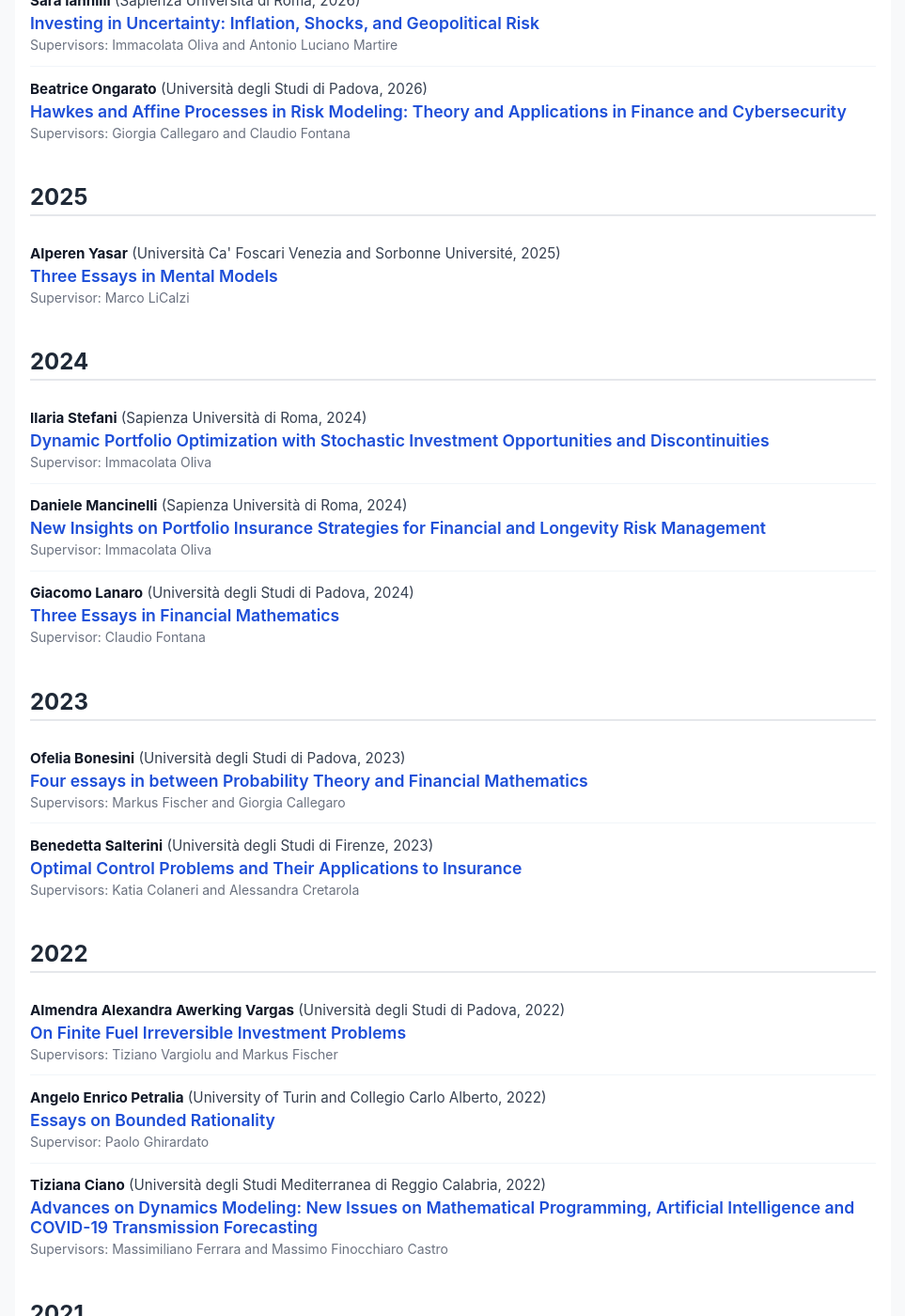
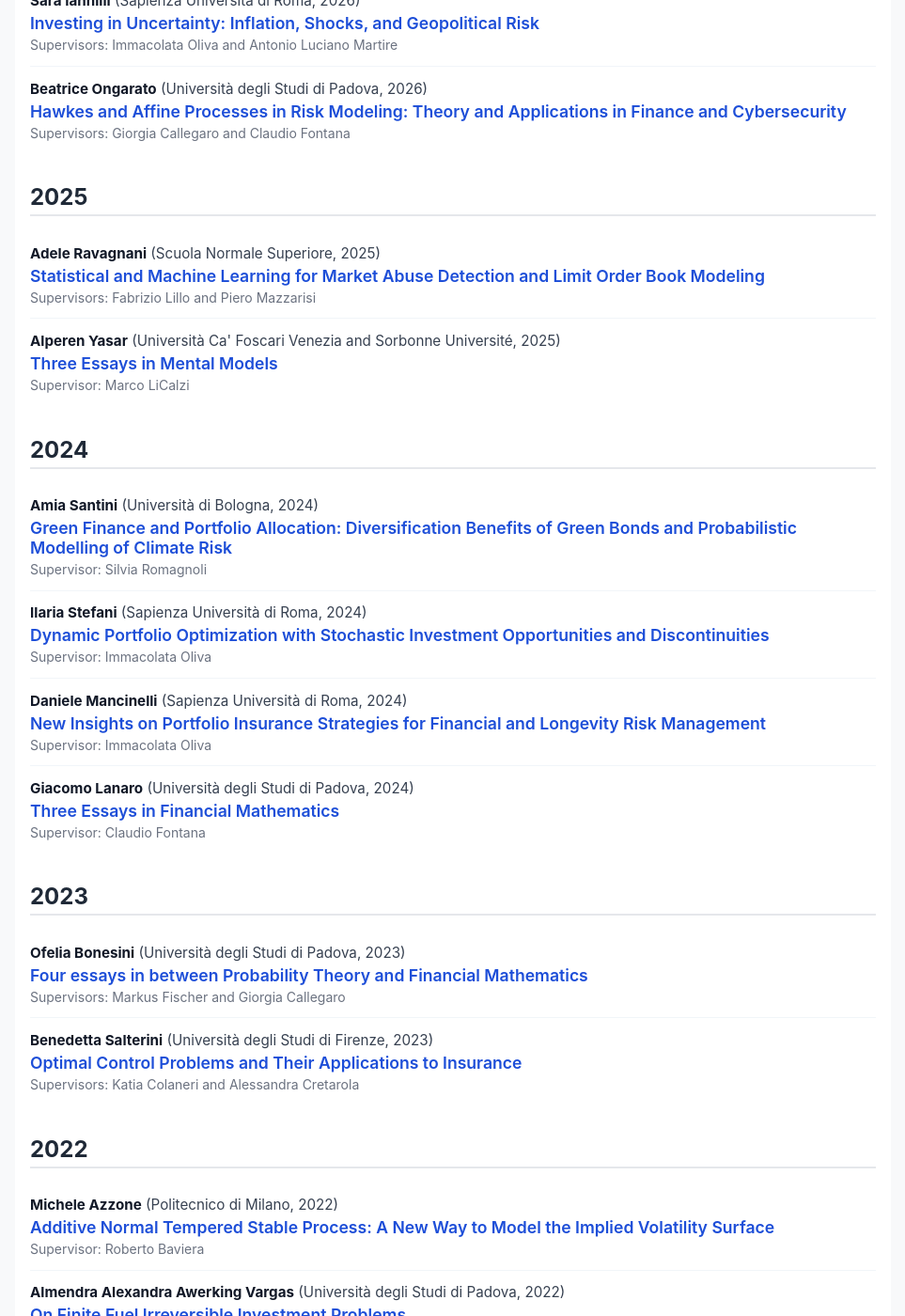
Before and after one commit to mlicalzi/AMASES_theses, a Jekyll site: the page built from index.md, in a window 1280 px wide and 1400 px high, scrolled down 656 px. Shown: the whole window at 94% size, without its empty margins (158-1121 px from the left). Built offline with Jekyll 4.4.1, drawn with Linux system fonts in a browser that asks for light colours; some of the changed text lies outside the part shown.

Commit message:
Add files via upload

```diff
--- a/_data/theses.yml
+++ b/_data/theses.yml
@@ -1,3 +1,55 @@
+- name: Michele Azzone
+  affiliation: Politecnico di Milano
+  year: 2022
+  url: https://www.politesi.polimi.it/handle/10589/217919
+  title: "Additive Normal Tempered Stable Process: A New Way to Model the Implied Volatility Surface"
+  supervisors:
+    - Roberto Baviera
+
+- name: Amia Santini
+  affiliation: Università di Bologna
+  year: 2024
+  url: https://amsdottorato.unibo.it/id/eprint/11237/
+  title: "Green Finance and Portfolio Allocation: Diversification Benefits of Green Bonds and Probabilistic Modelling of Climate Risk"
+  supervisors:
+    - Silvia Romagnoli
+
+- name: Adele Ravagnani
+  affiliation: Scuola Normale Superiore
+  year: 2025
+  url: https://hdl.handle.net/11384/157690
+  title: "Statistical and Machine Learning for Market Abuse Detection and Limit Order Book Modeling"
+  supervisors:
+    - Fabrizio Lillo
+    - Piero Mazzarisi
+
+- name: Lucio Fiorin
+  affiliation: Università degli Studi di Padova
+  year: 2018
+  url: https://www.research.unipd.it/bitstream/11577/3427145/1/Fiorin_Lucio_tesi.pdf
+  title: "Essays on Quantization in Financial Mathematics"
+  supervisors:
+    - Martino Grasselli
+    - Giorgia Callegaro
+
+- name: Andrea Mazzoran
+  affiliation: Università degli Studi di Padova
+  year: 2021
+  url: https://dottorato.math.unipd.it/sites/default/files/tesi_definitiva_Andrea_Mazzoran_0.pdf
+  title: "Topics in Financial Mathematics"
+  supervisors:
+    - Martino Grasselli
+    - Giorgia Callegaro
+
+- name: Giorgia Callegaro
+  affiliation: Université d'Evry and Scuola Normale Superiore
+  year: 2010
+  url:
+  title: "Credit Risk Models under Partial Information"
+  supervisors:
+    - Monique Jeanblanc
+    - Wolfgang J. Runggaldier
+
 - name: Claudio Fontana
   affiliation: Università degli Studi di Padova
   year: 2012
@@ -52,7 +104,7 @@
   year: 2020
   url: http://hdl.handle.net/11570/3182137
   title: "Assessing Performance Evaluation and Credit Risk of Energy Companies with Multicriteria Decision Models"
-  supervisors:
+  supervisor:
     - Silvia Angilella
 
 - name: Marco Piccirilli
```
